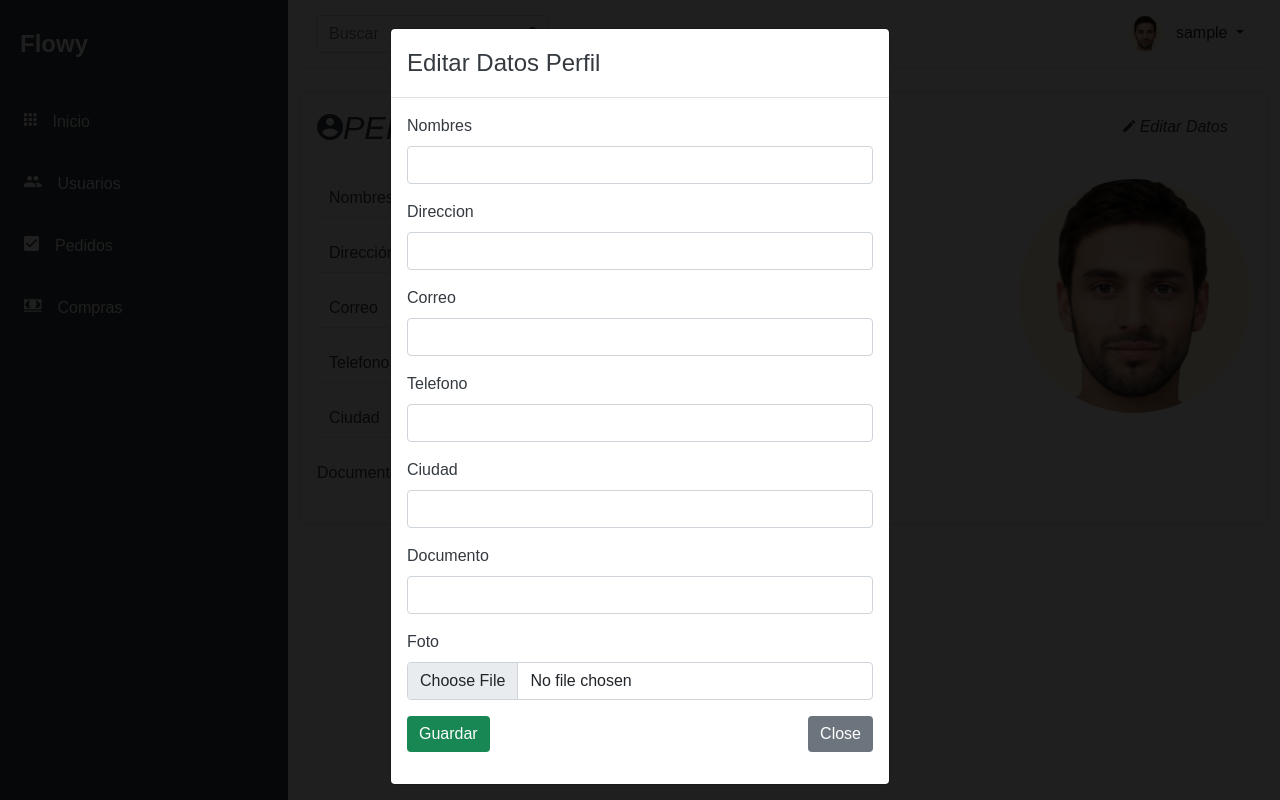
After one commit to DavidsDvm/Flowy, a Flask app: page /panel/perfil in a window 1280 px wide, after a click on "Editar Datos". The commit adds this page. Run offline with Flask 2, Linux system fonts and the light colour scheme; a user stored in the database is signed in; parts of the project's set-up code (start-up, migrations or seed data) failed here and were passed over; some libraries are stand-ins or nearby versions; some web fonts are replaced.

Commit message:
some styles were called with jinja and images too

```diff
--- /dev/null
+++ b/app/templates/panelPerfil.html
@@ -0,0 +1,124 @@
+{% extends 'basePanel.html' %}
+
+{% block css_style %}
+    {{ url_for('static', filename='css/panel_css.css') }}
+{% endblock css_style %}
+
+{% block title %}
+    {{ super() }}
+    Perfil
+{% endblock title %}
+
+{% block lateralBar %}
+    {% include 'panelLateralBar.html' %}
+{% endblock lateralBar %}
+
+{% block topNavbar %}
+    {% include 'panelNavbar.html' %}
+{% endblock topNavbar %}
+
+{% block content %}
+    <div class="container">
+        <br>
+        <div class="card w-100">
+            <div class="card-body">
+                <a data-bs-toggle="modal" data-bs-target="#modalEdit" class="btn btn-light position-absolute  mr-2 btn-edit-perf"><i class="icon ion-md-create "> Editar Datos</i></a>
+                <h2 class="card-title"><i class="icon ion-md-contact">PERFIL</i></h2>
+                <br>
+                <div class="card-text">
+                    <div class="img">
+                        <img src="../static/img/userImage_1.png" class="rounded-circle  img-fluid">
+                    </div>
+                    <div class="mb-3 row">
+                        <label class="col-sm-2 col-form-label">Nombres</label>
+                        <div class="col-sm-10">
+                            <input type="text" readonly class="form-control-plaintext fro" value="David Sanchez">
+                        </div>
+                        <div class="border-bottom"></div>
+                    </div>
+                    <div class="mb-3 row">
+                        <label class="col-sm-2 col-form-label">Dirección</label>
+                        <div class="col-sm-10">
+                            <input type="text" readonly class="form-control-plaintext fro" value="Cll 54 A Sur #37-11">
+                        </div>
+                        <div class="border-bottom"></div>
+                    </div>
+                    <div class="mb-3 row">
+                        <label class="col-sm-2 col-form-label">Correo</label>
+                        <div class="col-sm-10">
+                            <input type="text" readonly class="form-control-plaintext fro" value="santiago.sanchezda@gmail.com">
+                        </div>
+                        <div class="border-bottom"></div>
+                    </div>
+                    <div class="mb-3 row">
+                        <label class="col-sm-2 col-form-label">Telefono</label>
+                        <div class="col-sm-10">
+                            <input type="text" readonly class="form-control-plaintext fro" value="3168097495">
+                        </div>
+                        <div class="border-bottom"></div>
+                    </div>
+                    <div class="mb-3 row">
+                        <label class="col-sm-2 col-form-label">Ciudad</label>
+                        <div class="col-sm-10">
+                            <input type="text" readonly class="form-control-plaintext fro" value="Bogota">
+                        </div>
+                        <div class="border-bottom"></div>
+                    </div>
+                    <div class="mb-3 row">
+                        <label class="col-sm-2 col-form-label">Documento</label>
+                        <div class="col-sm-10">
+                            <input type="text" readonly class="form-control-plaintext fro" value="1030524257">
+                        </div>
+                    </div>
+                </div>
+            </div>
+          </div>
+
+          <!-- Modal de Editar -->
+          <div id="modalEdit" class="modal fade" role="dialog">
+            <div class="modal-dialog">
+                <div class="modal-content">
+                    <div class="modal-header">
+                        <h4 class="modal-title">Editar Datos Perfil</h4>
+                    </div>
+                    <div class="modal-body">
+                        <form action="" method="POST">
+                            <div class="form-group">
+                                <label>Nombres</label>
+                                <input type="text" class="form-control" value="" required>
+                            </div>
+                            <div class="form-group">
+                                <label>Direccion</label>
+                                <input type="text" class="form-control" name="proovedorName" value="" required>
+                            </div>
+                            <div class="form-group">
+                                <label>Correo</label>
+                                <input type="text" class="form-control" name="proovedorName" value="" required>
+                            </div>
+                            <div class="form-group">
+                                <label>Telefono</label>
+                                <input type="number" maxlength="10" class="form-control" name="quantity" required>
+                            </div>
+                            <div class="form-group">
+                                <label>Ciudad</label>
+                                <input type="text" class="form-control" name="fechaCompra" value="" required>
+                            </div>
+                            <div class="form-group">
+                                <label>Documento</label>
+                                <input type="number" class="form-control" name="fechaCompra" value="" required>
+                            </div>
+                            <div class="form-group">
+                                <label>Foto</label>
+                                <input type="file" class="form-control" name="fechaCompra" placeholder="Foto" required>
+                            </div>
+                            <div class="form-group">
+                                <button class="btn btn-success" type="submit">Guardar</button>
+                                <button type="button" class="btn btn-secondary more" data-bs-dismiss="modal">Close</button>
+                            </div>
+                        </form>
+                    </div>
+                </div>
+            </div>
+        </div>
+    </div>
+{% endblock content %}
```
Also changed, not shown: app/templates/404.html (+3 -11 lines), app/templates/500.html (+2 -11 lines), app/templates/505.html (+3 -12 lines).
